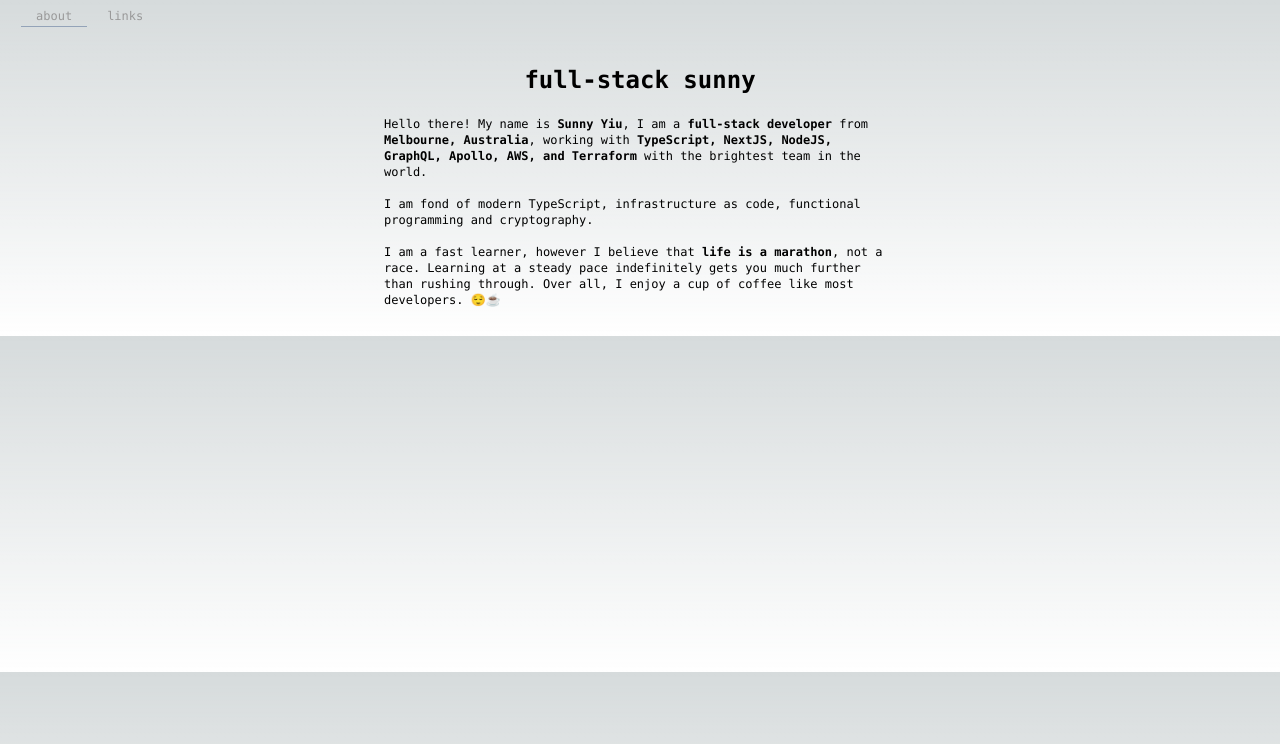
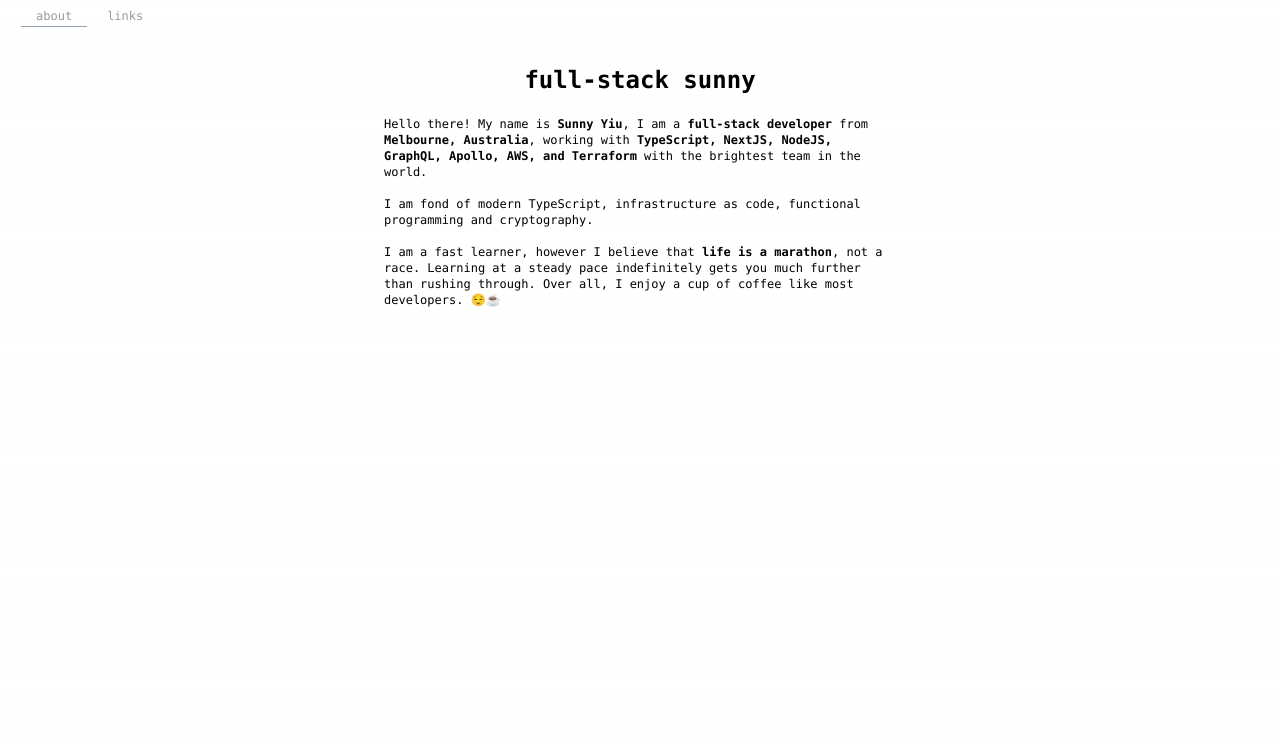
Before and after one commit to sunnz/rex, a Next.js app: page / in a window 1280 px wide. Shown: the top 744 px of the page. Built offline with nearby package versions, Linux system fonts and the light colour scheme.

Commit message:
fix: light background colour

```diff
--- a/app/globals.css
+++ b/app/globals.css
@@ -4,7 +4,7 @@
 
 :root {
   --foreground-rgb: 0, 0, 0;
-  --background-start-rgb: 214, 219, 220;
+  --background-start-rgb: 255, 255, 255;
   --background-end-rgb: 255, 255, 255;
 }
 
```
